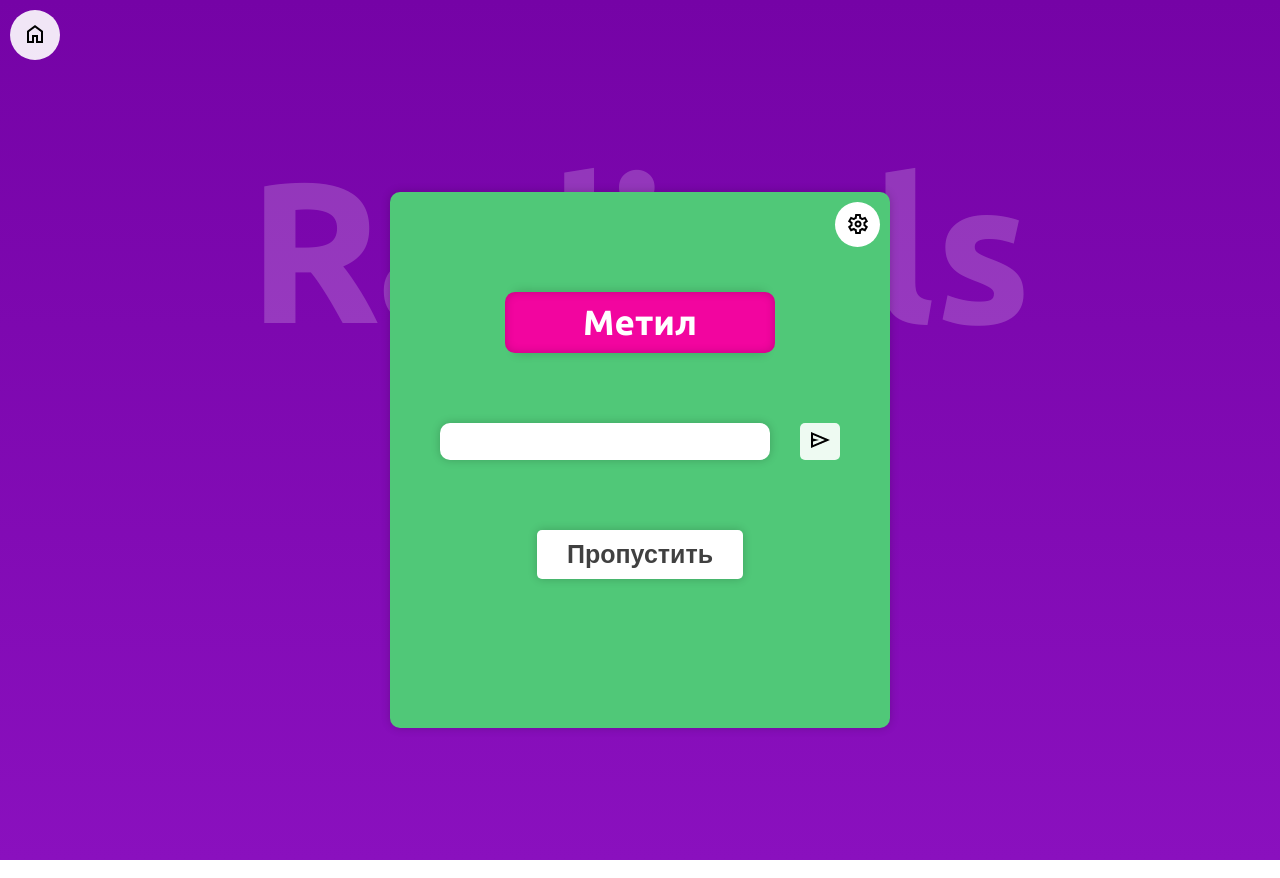
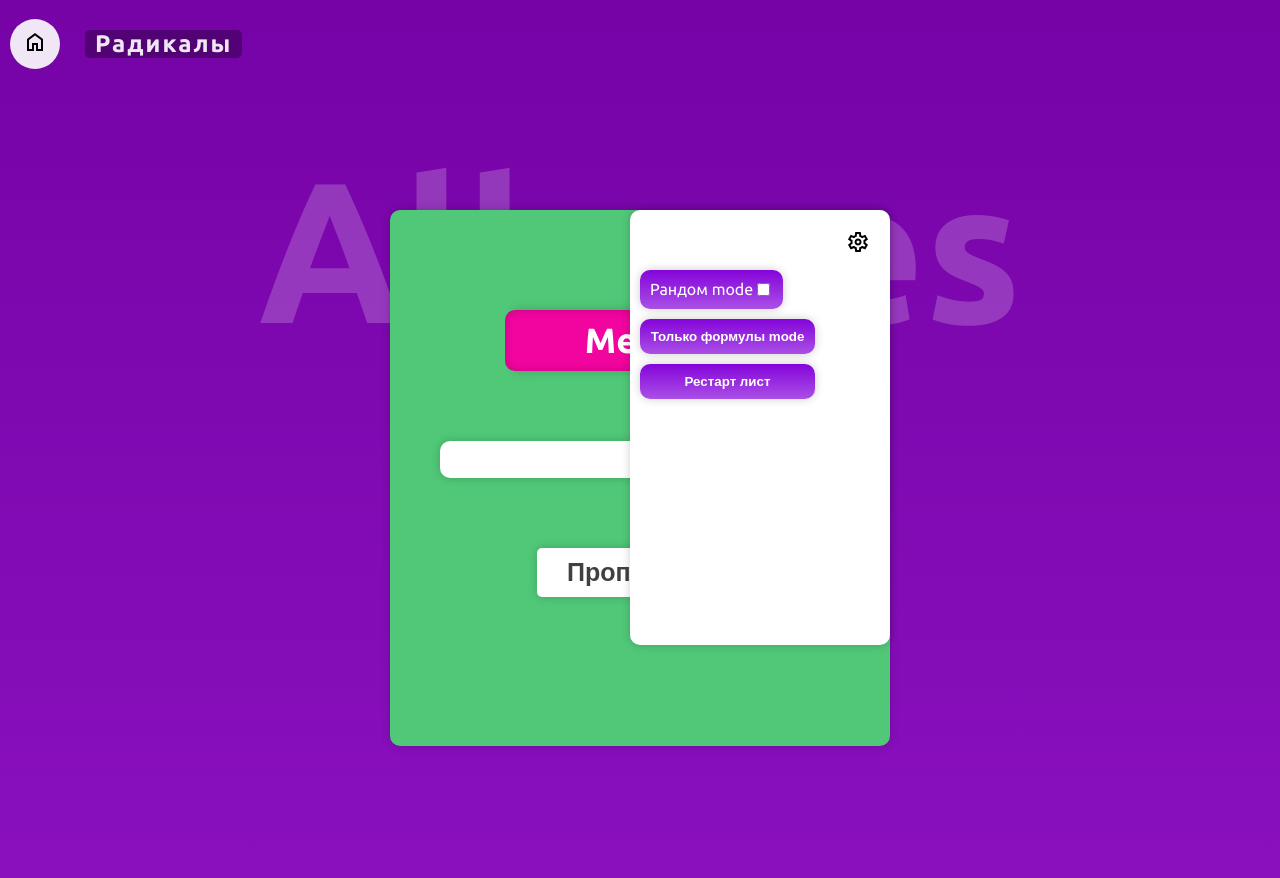
Before and after one commit to bettoraiteold/chemistryRash, a website: page public/radicals.html in a window 1280 px wide. Both pictures are taken after a click on the button 857 px from the left and 224 px from the top of the page. Drawn offline with Linux system fonts and the light colour scheme.

Commit message:
ui updated navbar alkanes radicals

```diff
--- a/public/radicals.html
+++ b/public/radicals.html
@@ -21,12 +21,13 @@
             />
           </a>
         </li>
+        <h1 class="navbar__title">Радикалы</h1>
       </ul>
     </nav>
 
     <main class="quiz-container">
       <header class="quiz-container__title-container">
-        <h1 class="quiz-container__title" id="quiz-title">Radicals</h1>
+        <h1 class="quiz-container__title" id="quiz-title">Alkanes</h1>
       </header>
 
       <div class="quiz">
@@ -56,10 +57,15 @@
               id="quiz-random-mode-checkbox"
             />
           </div>
-          <button class="quiz__sidebar-btns" id="quiz-swap-formula-name-btn">
+          <button class="quiz__options-menu-btn" id="quiz-swap-formula-name-btn">
             Только формулы mode
           </button>
-          <button class="quiz__sidebar-btns" id="sidebar-replay-btn">Начать с начала</button>
+          <button
+            class="quiz__options-menu-btn quiz__options-menu-replay-btn"
+            id="quiz-options-menu-replay-btn"
+          >
+            Рестарт лист
+          </button>
         </div>
         <div class="quiz__element-info-container">
           <p
--- a/public/styles/quiz-page-navbar.css
+++ b/public/styles/quiz-page-navbar.css
@@ -12,6 +12,7 @@
   display: flex;
   justify-content: start;
   align-items: center;
+  column-gap: 25px;
 }
 .navbar__link {
   list-style: none;
@@ -27,3 +28,10 @@
 .navbar__link:hover {
   background-color: rgba(255, 255, 255, 0.7);
 }
+.navbar__title {
+  color: rgba(255, 255, 255, 0.9);
+  letter-spacing: 2px;
+  background-color: rgba(0, 0, 0, 0.3);
+  border-radius: 5px;
+  padding: 0 10px;
+}
--- a/public/styles/quiz.css
+++ b/public/styles/quiz.css
@@ -101,6 +101,7 @@
   background: linear-gradient(#8404d9, #a070c0);
 }
 .quiz__options-menu-replay-btn:active {
+  transition: all 0.5s;
   background: linear-gradient(#6d02b4, #6d02b4);
 }
 .quiz__options-menu-replay-btn--active {
```
Also changed, not shown: public/alkanes.html (+1 -0 lines).
